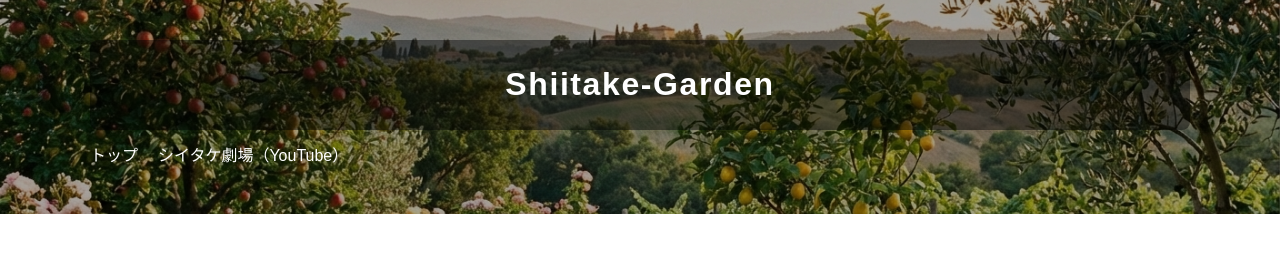
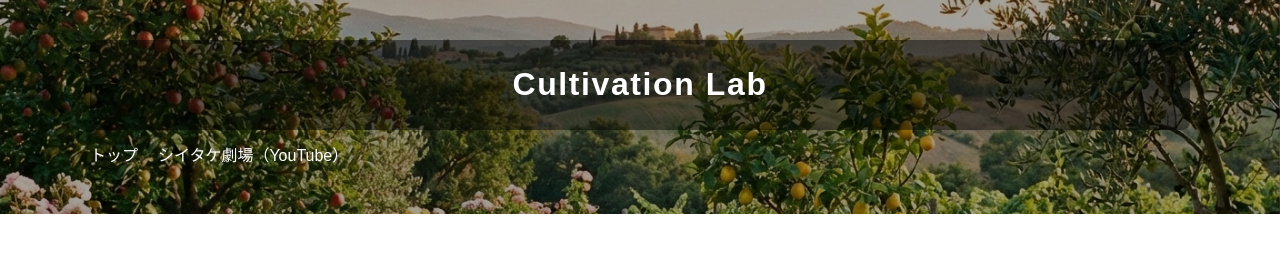
Before and after one commit to shiitake-garden/shiitake-garden.github.io, a Jekyll site: the page built from index.html, in a window 1280 px wide. Shown: the top 259 px of the page. Built offline with Jekyll 4.4.1, drawn with Linux system fonts in a browser that asks for light colours.

Commit message:
Update header.html

```diff
--- a/_includes/header.html
+++ b/_includes/header.html
@@ -1,7 +1,7 @@
 <header class="site-header">
   <div class="header-overlay"></div>
   <div class="header-inner">
-    <h1 class="site-title">Shiitake-Garden</h1>
+    <h1 class="site-title">Cultivation Lab</h1>
     <nav class="site-nav">
       <a href="/">トップ</a>
       <a href="https://www.youtube.com/channel/UCrtw70zncgFarJrSXo7ztjg">シイタケ劇場（YouTube）</a>
```
